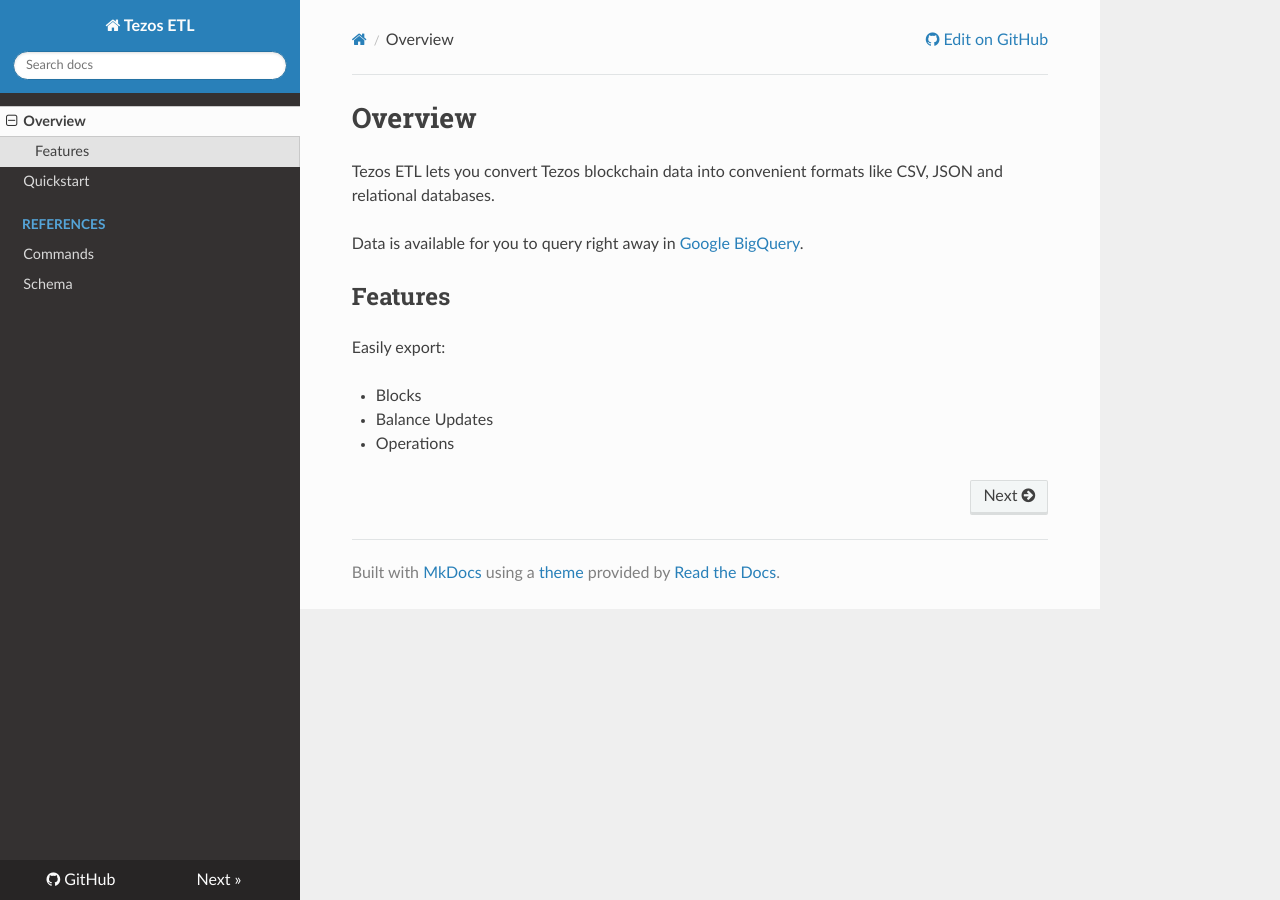
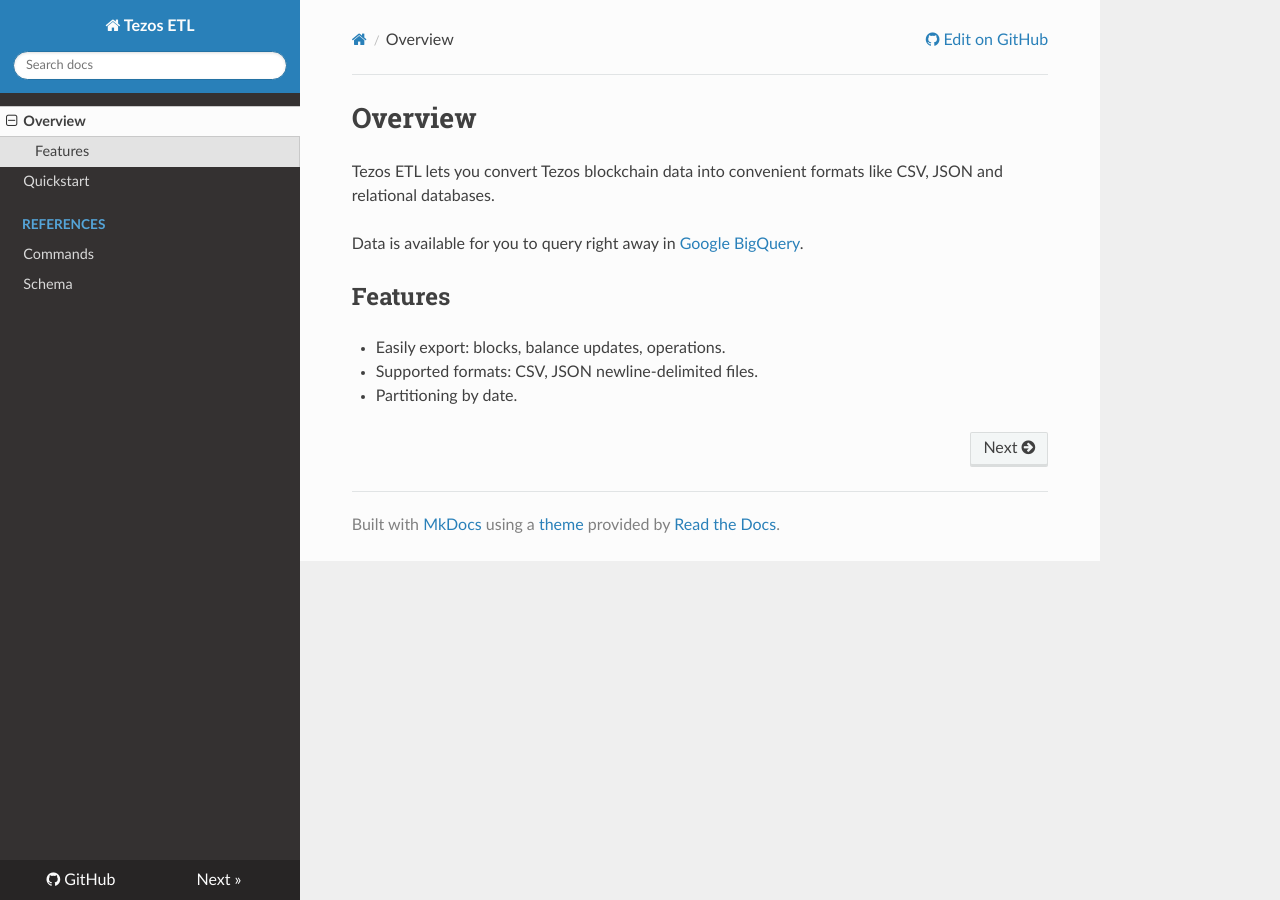
Before and after one commit to blockchain-etl/tezos-etl, an MkDocs documentation site: the page built from docs/index.md, in a window 1280 px wide. Built offline with MkDocs 1.6.1, drawn with Linux system fonts in a browser that asks for light colours; nearby versions of some CDN libraries.

Commit message:
Update docs

```diff
--- a/docs/index.md
+++ b/docs/index.md
@@ -6,8 +6,6 @@
 
 ## Features
 
-Easily export:
-
-* Blocks
-* Balance Updates
-* Operations
+* Easily export: blocks, balance updates, operations.
+* Supported formats: CSV, JSON newline-delimited files.
+* Partitioning by date.
```
Also changed, not shown: docs/commands.md (+1 -1 lines).
